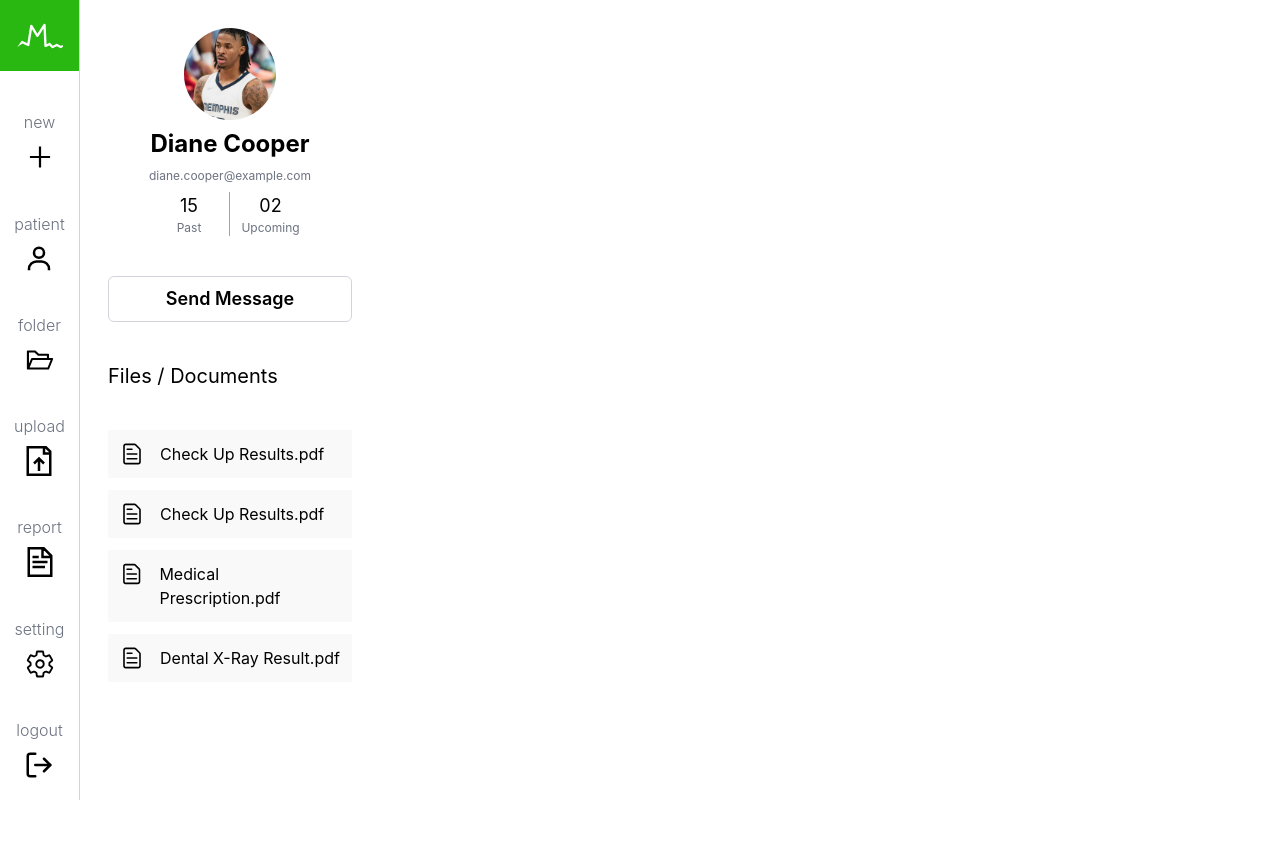
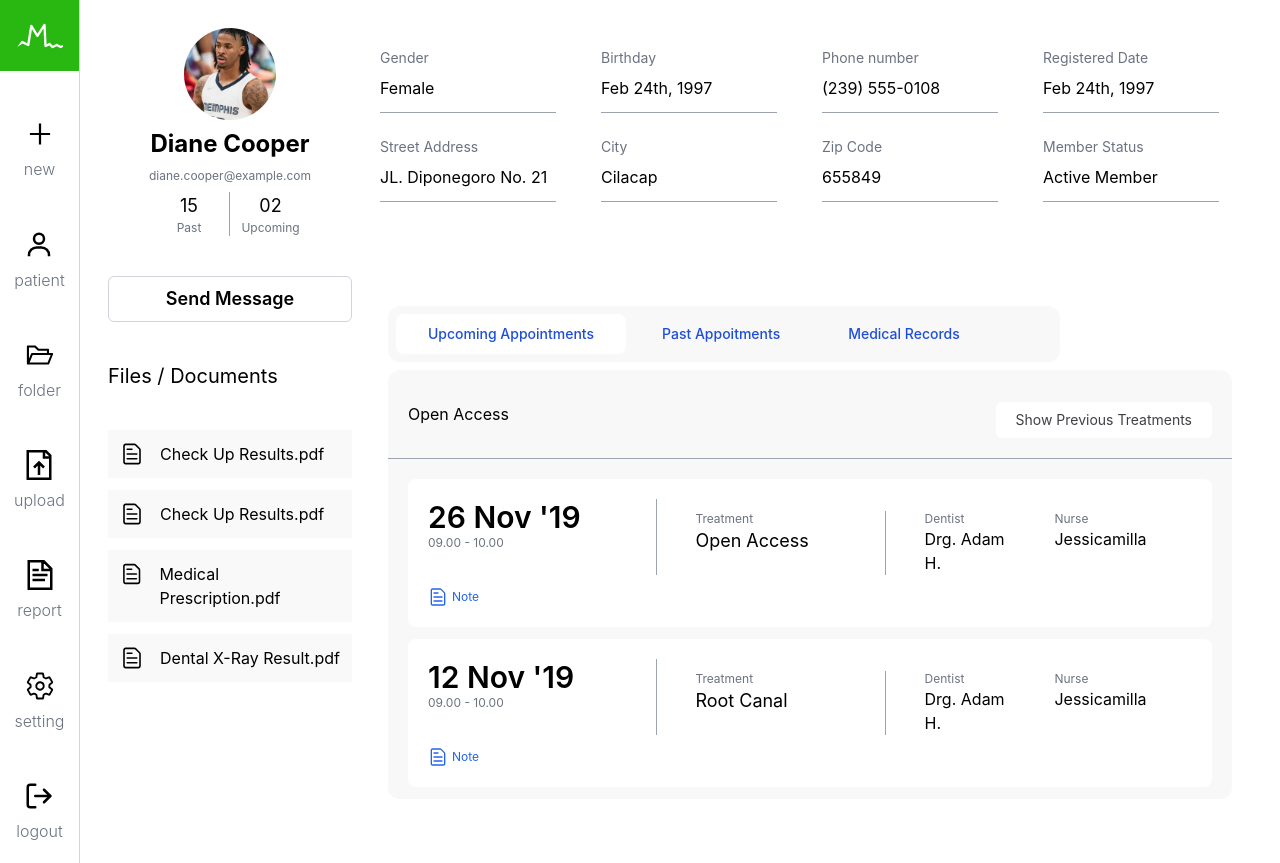
Before and after one commit to ajayfullstackdev/mac-book-air-1-Dashboard, a React (Create React App) app: page / in a window 1280 px wide. Before the commit the page ends 800 px from the top, so only its background shows below. Built offline with nearby package versions, Linux system fonts and the light colour scheme.

Commit message:
feat: adding feed and responsiveness

```diff
--- a/src/App.tsx
+++ b/src/App.tsx
@@ -4,12 +4,71 @@ import "./App.css";
 import NavigationBar from "./components/NavigationBar";
 import ja_morant from "./assets/ja_morant.jpg";
 import ProfileView from "./components/ProfileView";
+import { profileProperty } from "./utils/types";
+import TabbedComponent from "./components/TabbedComponent";
 function App() {
+  const profileProperties: profileProperty[] = [
+    {
+      title: "Gender",
+      value: "Female",
+    },
+    {
+      title: "Birthday",
+      value: "Feb 24th, 1997",
+    },
+    {
+      title: "Phone number",
+      value: "(239) 555-0108",
+    },
+    {
+      title: "Registered Date",
+      value: "Feb 24th, 1997",
+    },
+    {
+      title: "Street Address",
+      value: "JL. Diponegoro No. 21",
+    },
+    {
+      title: "City",
+      value: "Cilacap",
+    },
+    {
+      title: "Zip Code",
+      value: "655849",
+    },
+    {
+      title: "Member Status",
+      value: "Active Member",
+    },
+  ];
   return (
     <div className="flex flex-row min-w-full min-h-screen bg-white">
       <NavigationBar />
       <div className="flex-1 flex md:flex-row flex-col">
-        <ProfileView image={ja_morant} name="Diane Cooper" email="diane.cooper@example.com" past={15} upcoming={2} files={["Check Up Results.pdf","Check Up Results.pdf","Medical Prescription.pdf","Dental X-Ray Result.pdf"]}/>
+        <ProfileView
+          image={ja_morant}
+          name="Diane Cooper"
+          email="diane.cooper@example.com"
+          past={15}
+          upcoming={2}
+          files={[
+            "Check Up Results.pdf",
+            "Check Up Results.pdf",
+            "Medical Prescription.pdf",
+            "Dental X-Ray Result.pdf",
+          ]}
+        />
+        <div className="flex-1 flex flex-col space-y-10 pr-10 pt-12 ">
+          <div className="grid grid-cols-2 md:grid-cols-2 lg:grid-cols-4 gap-6 ml-3 md:ml-0">
+            {profileProperties.map((property, index) => (
+              <div className="flex flex-col pb-3 border-b border-b-gray-400 space-y-2 w-44  md:md-0 md:w-44">
+                <p className="text-gray-500 text-sm">{property.title}</p>
+                <p>{property.value}</p>
+              </div>
+            ))}
+          </div>
+        <TabbedComponent />
+        </div>
       </div>
     </div>
   );
--- /dev/null
+++ b/src/components/AppoitmentComponent.tsx
@@ -0,0 +1,34 @@
+import React from "react";
+import { appoitment } from "../utils/types";
+import { RxFileText } from "react-icons/rx";
+
+function AppoitmentComponent({ time, treatment, dentist, nurse }: appoitment) {
+  return (
+    <div className="flex space-y-3 flex-col md:flex-row w-full bg-white p-5 rounded-lg flex-wrap ">
+      <div className="flex w-80 md:w-[30%] border-r  border-gray-400 flex-col ">
+        <p className="text-3xl font-semibold">{time.date}</p>
+        <p className="text-xs text-gray-500">
+          {time.startTime} - {time.endTime}
+        </p>
+      </div>
+      <div className="flex md:pl-[5%] w-80 md:w-[30%] border-r  border-gray-400 flex-col ">
+        <p className="text-xs text-gray-500">Treatment</p>
+        <p className="text-lg">{treatment}</p>
+      </div>
+      <div className="flex md:pl-[5%] w-80 md:w-[17%] md:border-0 border-r  border-gray-400  flex-col ">
+        <p className="text-xs text-gray-500">Dentist</p>
+        <p className="">{dentist}</p>
+      </div>
+      <div className="flex  md:pl-[5%] w-80 md:w-[17%] md:border-0 border-r border-gray-400 flex-col ">
+        <p className="text-xs text-gray-500">Nurse</p>
+        <p className="">{nurse}</p>
+      </div>
+      <button className="flex flex-row space-x-1 items-center">
+        <RxFileText className="text-xl text-blue-600" />
+        <span className="text-xs text-blue-600">Note</span>
+      </button>
+    </div>
+  );
+}
+
+export default AppoitmentComponent;
--- a/src/components/NavigationBar.tsx
+++ b/src/components/NavigationBar.tsx
@@ -56,9 +56,9 @@ function NavigationBar() {
         </svg>
       </div>
       {navigationComponents.map((item, index) => (
-        <div className="flex flex-col space-y-2 items-center">
+        <div className="flex flex-col space-y-2 items-center cursor-pointer  ">
+          {item.icon}
           <h5 className="font-light text-gray-500 ">{item.title}</h5>
-          {item.icon}
         </div>
       ))}
     </div>
--- /dev/null
+++ b/src/components/TabbedComponent.tsx
@@ -0,0 +1,122 @@
+import { useState } from "react";
+import { Tab } from "@headlessui/react";
+import AppoitmentComponent from "./AppoitmentComponent";
+
+function classNames(...classes: string[]) {
+  return classes.filter(Boolean).join(" ");
+}
+
+export default function Example() {
+  let [appoitments] = useState({
+    "Upcoming Appointments": [
+      {
+        id: 1,
+        time: {
+          date: "26 Nov '19",
+          startTime: "09.00",
+          endTime: "10.00",
+        },
+        treatment: "Open Access",
+        dentist: "Drg. Adam H.",
+        Nurse: "Jessicamilla",
+      },
+      {
+        id: 2,
+        time: {
+          date: "12 Nov '19",
+          startTime: "09.00",
+          endTime: "10.00",
+        },
+        treatment: "Root Canal",
+        dentist: "Drg. Adam H.",
+        Nurse: "Jessicamilla",
+      },
+    ],
+    "Past Appoitments": [
+      {
+        id: 1,
+        time: {
+          date: "02 Dec '19",
+          startTime: "02.00",
+          endTime: "05.00",
+        },
+        treatment: "Open Access",
+        dentist: "Drg. Adam H.",
+        Nurse: "Jessicamilla",
+      },
+    ],
+    "Medical Records": [
+      {
+        id: 1,
+        time: {
+          date: "29 Nov '19",
+          startTime: "09.00",
+          endTime: "10.00",
+        },
+        treatment: "Open Access",
+        dentist: "Drg. Adam H.",
+        Nurse: "Jessicamilla",
+      },
+      {
+        id: 2,
+        time: {
+          date: "11 Nov '19",
+          startTime: "09.00",
+          endTime: "10.00",
+        },
+        treatment: "Root Canal",
+        dentist: "Drg. Adam H.",
+        Nurse: "Jessicamilla",
+      },
+    ],
+  });
+
+  return (
+    <div className="w-full  px-2 py-16 ">
+      <Tab.Group>
+        <Tab.List className="flex max-w-2xl space-x-1 rounded-xl bg-[#F8F8F8] p-2 w-full ">
+          {Object.keys(appoitments).map((category) => (
+            <Tab
+              key={category}
+              className={({ selected }) =>
+                classNames(
+                  "w-fit px-8 rounded-lg py-2.5 text-xs md:text-sm font-medium leading-5 text-blue-700 ",
+                  selected
+                    ? "bg-white"
+                    : "text-black hover:bg-gray-500 hover:text-white "
+                )
+              }
+            >
+              {category}
+            </Tab>
+          ))}
+        </Tab.List>
+        <Tab.Panels className="mt-2  flex flex-col">
+          {Object.values(appoitments).map((appoitments, idx) => (
+            <Tab.Panel
+              key={idx}
+              className={classNames(
+                "rounded-xl bg-[#F8F8F8] py-3",
+              )}
+            >
+              <div className="flex flex-row justify-between  border-b border-gray-400 w-full p-5 mb-5">
+                <p>{appoitments[0].treatment}</p>
+                <button className="bg-white px-5 py-2 rounded-md text-sm text-zinc-700    ">Show Previous Treatments</button>
+              </div>
+              <div className="flex flex-col w-full space-y-3 px-5">
+                {appoitments.map((appoitment) => (
+                  <AppoitmentComponent
+                    time={appoitment.time}
+                    dentist={appoitment.dentist}
+                    nurse={appoitment.Nurse}
+                    treatment={appoitment.treatment}
+                  />
+                ))}
+              </div>
+            </Tab.Panel>
+          ))}
+        </Tab.Panels>
+      </Tab.Group>
+    </div>
+  );
+}
--- a/src/index.css
+++ b/src/index.css
@@ -1,3 +1,4 @@
+@import url('https://fonts.googleapis.com/css2?family=Source+Serif+4:opsz,wght@8..60,200&display=swap');
 body {
   margin: 0;
   font-family: -apple-system, BlinkMacSystemFont, 'Segoe UI', 'Roboto', 'Oxygen',
@@ -13,6 +14,7 @@ code {
 }
 
 
+
 @tailwind base;
 @tailwind components;
 @tailwind utilities;
--- a/src/utils/types.ts
+++ b/src/utils/types.ts
@@ -13,3 +13,19 @@ export interface profile{
     upcoming:number;
     files:string[];
 }
+
+export interface profileProperty{
+    title:string;
+    value:string;
+}
+
+export interface appoitment{
+    time:{
+        date:string;
+        startTime:string;
+        endTime:string;
+    };
+    treatment:string;
+    dentist:string;
+    nurse:string;
+}
--- a/tailwind.config.js
+++ b/tailwind.config.js
@@ -4,7 +4,11 @@ module.exports = {
     "./src/**/*.{js,jsx,ts,tsx}",
   ],
   theme: {
-    extend: {},
+    extend: {
+      fontFamily: {
+        'source-serif-3': ['Source Serif 4', 'serif'],
+      },
+    },
   },
   plugins: [],
 }
```
